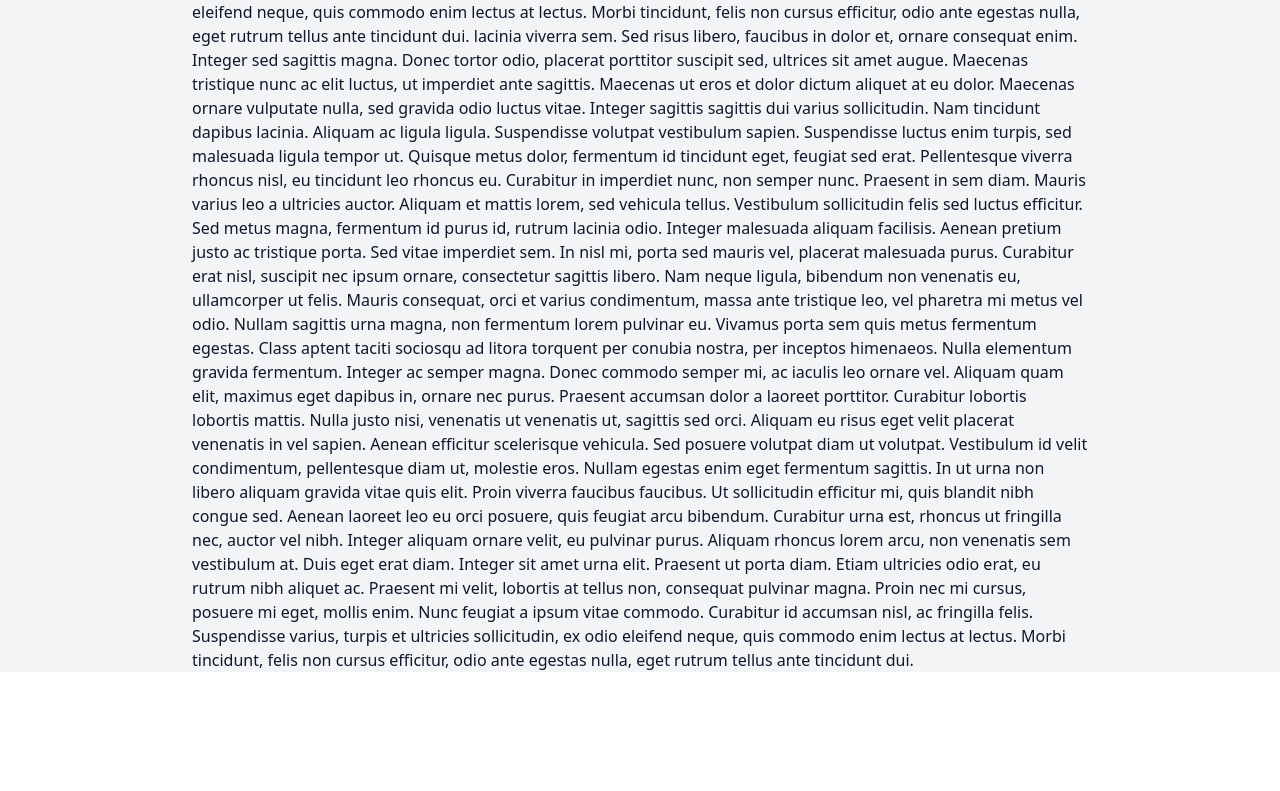
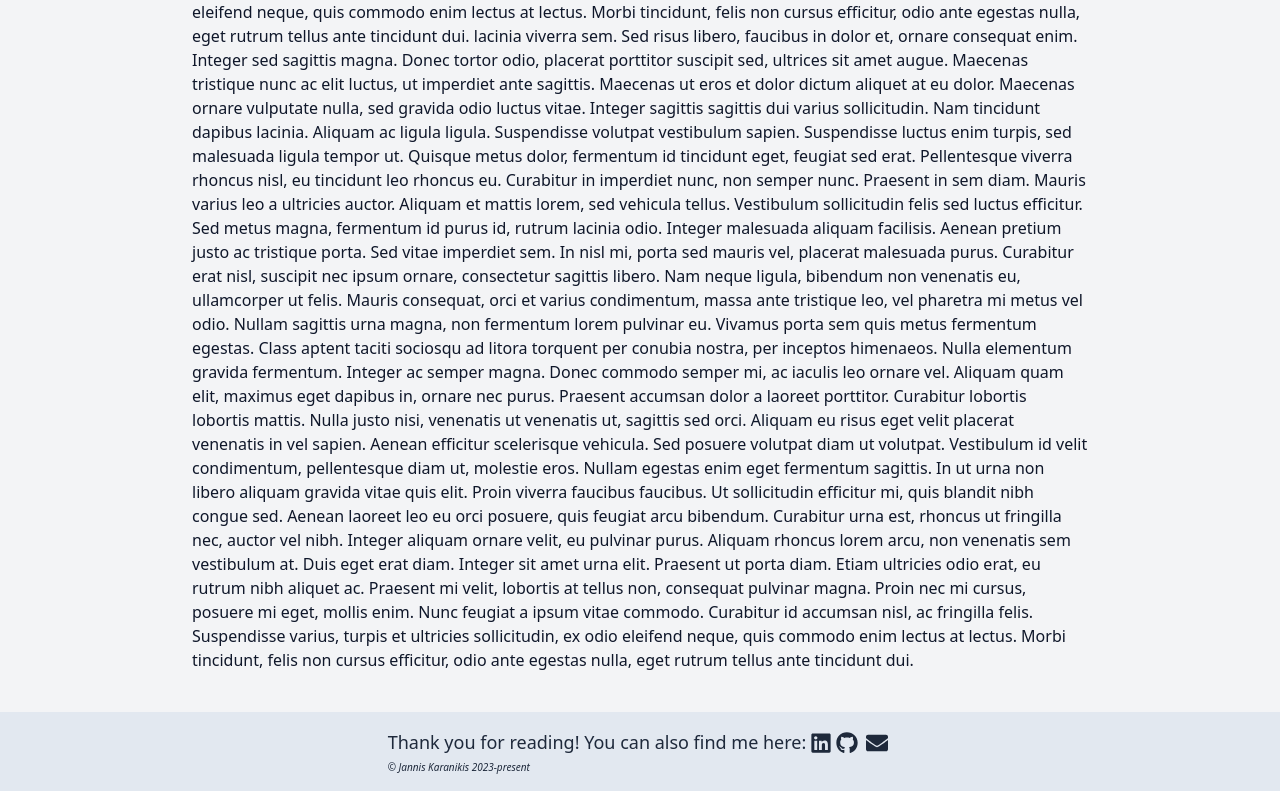
Before and after one commit to JannisK89/tech-blog, a Next.js app: page / in a window 1280 px wide. Shown: the part 2768-3559 px from the top of the page. Before the commit the page ends 3440 px from the top, so only its background shows below. Built offline with nearby package versions, Linux system fonts and the light colour scheme.

Commit message:
Created Footer

```diff
--- /dev/null
+++ b/components/Footer.tsx
@@ -0,0 +1,36 @@
+import { FaEnvelope, FaGithub, FaLinkedin } from 'react-icons/fa'
+const Footer = () => {
+  return (
+    <footer className=" dark:bg-slate-800 bg-slate-200  dark:text-slate-200 text-slate-800  bottom-0 py-4 mt-10 flex justify-center ">
+      <div className="flex flex-col">
+        <div className="flex">
+          <div className="text-lg font-medium">Thank you for reading! You can also find me here:</div>
+          <ul className="flex">
+            <li className="ml-1 pt-1">
+              <a
+                href="https://www.linkedin.com/in/jannis-karanikis-58248a179/"
+                target="_blank"
+                rel="noopener noreferrer"
+              >
+                <FaLinkedin size={22} />
+              </a>
+            </li>
+            <li className="mx-1 pt-1">
+              <a href="https://github.com/JannisK89" target="_blank" rel="noopener noreferrer">
+                <FaGithub size={22} />
+              </a>
+            </li>
+            <li className="mx-1 pt-1">
+              <a href="mailto:Jannis.Karanikis@gmail.com">
+                <FaEnvelope size={22} />
+              </a>
+            </li>
+          </ul>
+        </div>
+        <small className="text-[10px] mt-1 italic">© Jannis Karanikis 2023-present</small>
+      </div>
+    </footer>
+  )
+}
+
+export default Footer
--- a/pages/_app.tsx
+++ b/pages/_app.tsx
@@ -2,6 +2,7 @@ import '../styles/globals.css'
 import type { AppProps } from 'next/app'
 import { useEffect, useState } from 'react'
 import Header from '../components/Header'
+import Footer from '../components/Footer'
 
 export default function App({ Component, pageProps }: AppProps) {
   const [colorMode, setColorMode] = useState('')
@@ -24,6 +25,7 @@ export default function App({ Component, pageProps }: AppProps) {
       <div className={'w-full h-full bg-gray-100 dark:bg-gray-900 text-slate-900 dark:text-slate-100 '}>
         <Header colorMode={colorMode} darkModeCheck={darkModeCheck} />
         <Component {...pageProps} />
+        <Footer />
       </div>
     </div>
   )
```
